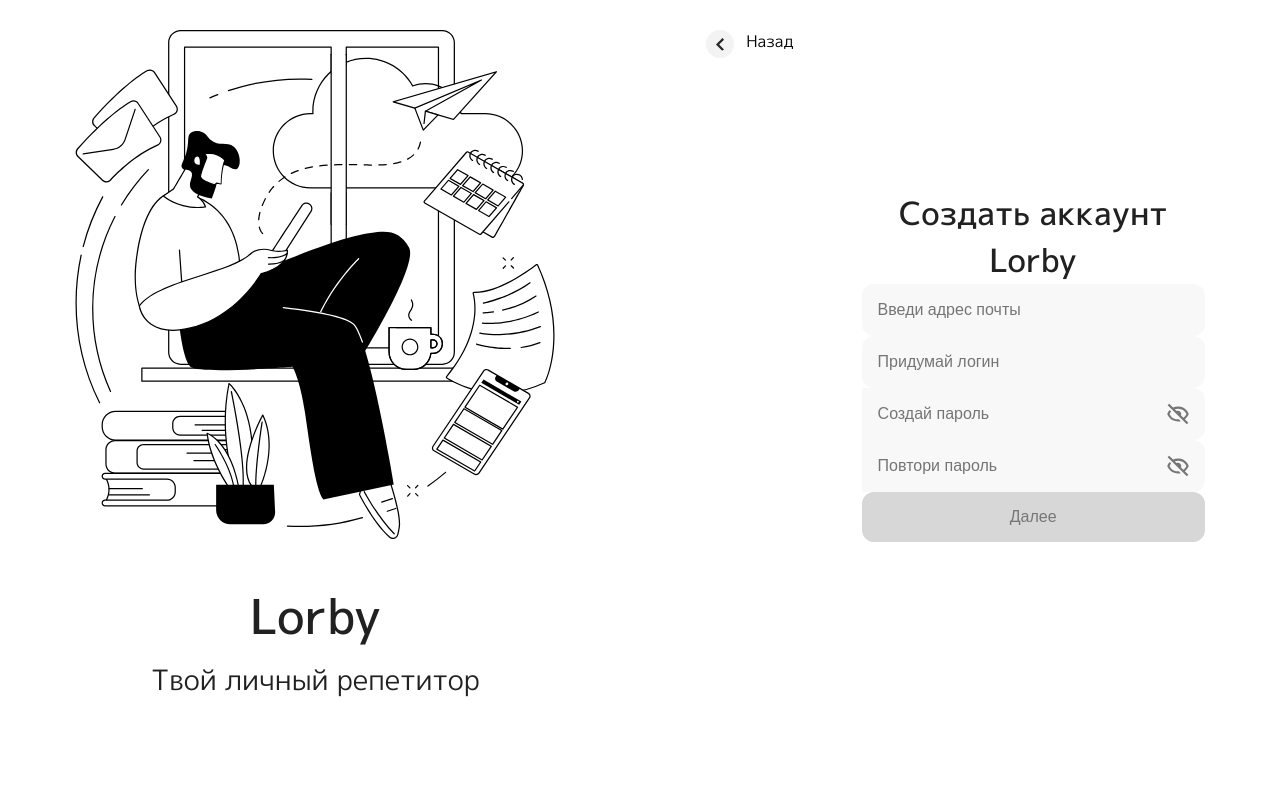
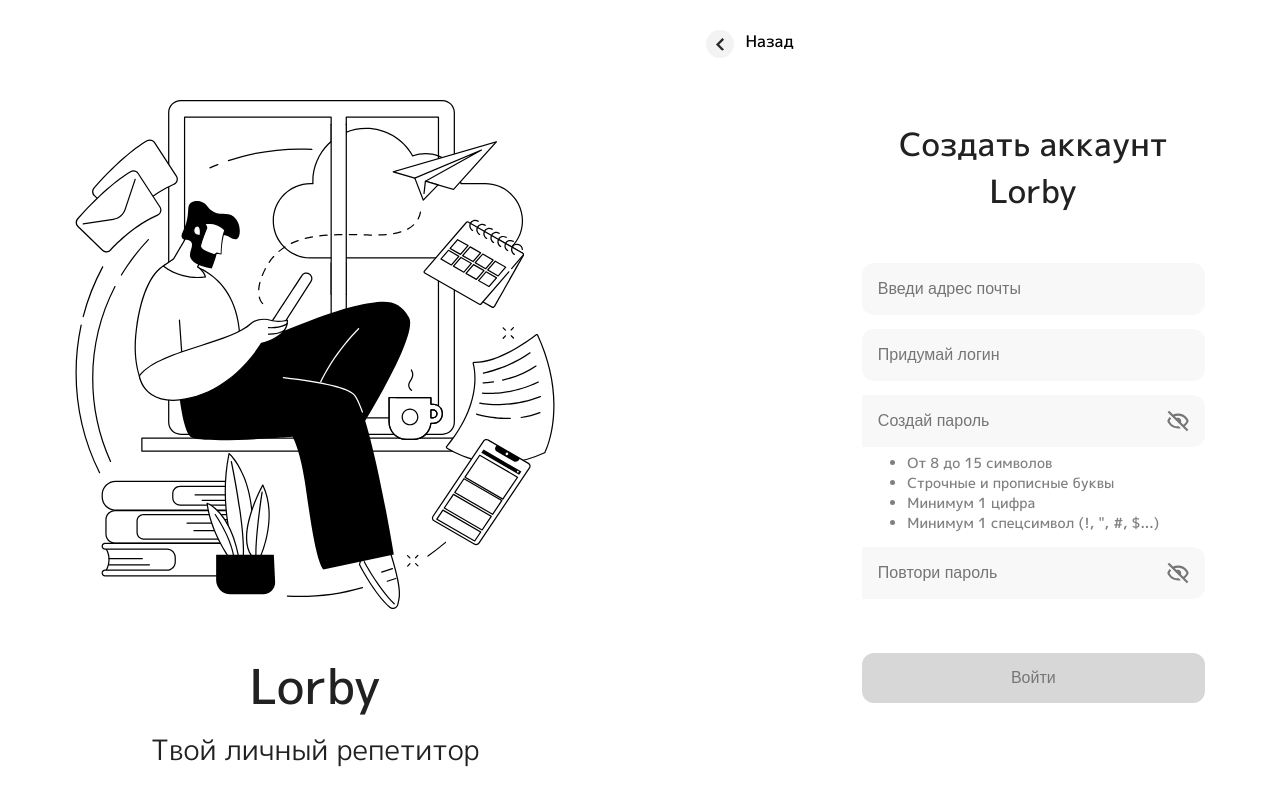
Before and after one commit to ElamanZ/neobis-front-auth, a React (Vite) app: page /register in a window 1280 px wide. Built offline with nearby package versions, Linux system fonts and the light colour scheme.

Commit message:
Done Input validation for RegisterPage

```diff
--- a/package.json
+++ b/package.json
@@ -10,14 +10,20 @@
     "preview": "vite preview"
   },
   "dependencies": {
+    "@emotion/react": "^11.11.1",
+    "@emotion/styled": "^11.11.0",
     "@fortawesome/fontawesome-svg-core": "^6.5.0",
     "@fortawesome/free-solid-svg-icons": "^6.5.0",
     "@fortawesome/react-fontawesome": "^0.2.0",
+    "@mui/icons-material": "^5.14.19",
+    "@mui/material": "^5.14.19",
     "@reduxjs/toolkit": "^1.9.7",
     "react": "^18.2.0",
     "react-dom": "^18.2.0",
+    "react-hook-form": "^7.48.2",
     "react-redux": "^8.1.3",
     "react-router-dom": "^6.20.0",
+    "react-toastify": "^9.1.3",
     "sass": "^1.69.5"
   },
   "devDependencies": {
--- a/src/components/UI/Input/input.module.scss
+++ b/src/components/UI/Input/input.module.scss
@@ -1,12 +1,3 @@
 .input {
-  padding: 13px 16px;
-  border-radius: 12px;
-  width: 343px;
-  height: 52px;
-  background: #F8F8F8;
-  outline: none ;
-  border: none;
-  font-weight: 500;
-  font-size: 16px;
-  color: #212121;
+
 }
--- a/src/components/UI/backBtn/backBtn.module.scss
+++ b/src/components/UI/backBtn/backBtn.module.scss
@@ -4,6 +4,7 @@
   color: #000000;
   justify-content: start;
   align-items: start;
+  font-weight: 500;
   .backBtn_img {
     border-radius: 50%;
     background-color: rgba(192, 192, 192, 0.2);
--- a/src/pages/LoginPage/LoginPage.jsx
+++ b/src/pages/LoginPage/LoginPage.jsx
@@ -1,11 +1,25 @@
-import React from 'react';
+import React, {useState} from 'react';
 import stayAtHome from '../../assets/images/Stay at home.svg'
 import styles from './loginPage.module.scss'
-import Input from "../../components/UI/Input/input.jsx";
-import InputPassword from "../../components/UI/inputPassword/inputPassword.jsx";
-import Button from "../../components/UI/button/button.jsx";
+import eyeIcon from "../../assets/images/eyeIcon.svg";
+import eyeIconNoVisib from "../../assets/images/eyeIconVisib.svg";
 import {Link} from "react-router-dom";
+import {ToastContainer, toast} from "react-toastify";
+import 'react-toastify/dist/ReactToastify.css'
 function LoginPage(props) {
+
+    const notification = () => toast.error("Не верный логин или пароль!")
+
+    const [password, setPassword] = useState('');
+    const [showPassword, setShowPassword] = useState(false);
+    const togglePasswordVisibility = () => {
+        setShowPassword(!showPassword);
+    };
+    const inputType = showPassword ? 'text' : 'password';
+    const handleChange = (e) => {
+        setPassword(e.target.value);
+    };
+
     return (
         <div className="container">
             <div className={styles.loginBlock}>
@@ -15,19 +29,45 @@
                     <p>Твой личный репетитор</p>
                 </div>
                     <div className={styles.loginBlock__welcom}>
-                    <h2>Вэлком бэк!</h2>
-                    <div className={styles.input}>
-                        <Input placeholder="Введи туда-сюда логин"/>
-                    </div>
+                        <h2>Вэлком бэк!</h2>
+                            <input type="email" placeholder="Введи туда-сюда логин" className={styles.inputLogin}/>
+                            <div className={styles.inputPasswordBlock}>
+                                <input
+                                    type={inputType}
+                                    placeholder='Пароль (тоже введи)'
+                                    className={styles.inputPassword}
+                                    onChange={handleChange}
+                                    value={password}
+                                />
+                                <img
+                                    src={showPassword ? eyeIcon : eyeIconNoVisib}
+                                    alt="eyeIcon"
+                                    onClick={togglePasswordVisibility}
+                                    className={styles.inputImg}
+                                />
+                            </div>
+                            <button className={styles.button} onClick={notification}>
+                                Войти
+                            </button>
 
-                    <InputPassword placeholder="Пароль (тоже введи)"/>
-                    <div className={styles.button}>
-                        <Button buttonText="Войти"/>
-                    </div>
-
-                    <Link to='/register'>
-                        <p>У меня еще нет аккаунта</p>
-                    </Link>
+                            <Link to='/register'>
+                                <p>У меня еще нет аккаунта</p>
+                            </Link>
+                        <ToastContainer
+                            position="top-right"
+                            autoClose={5000}
+                            closeOnClick
+                            hideProgressBar={true}
+                            pauseOnFocusLoss
+                            draggable
+                            pauseOnHover
+                            theme="light"
+                            style={{
+                                right: '18em',
+                                width: '343px',
+                                height: '54px',
+                            }}
+                        />
                 </div>
             </div>
         </div>
--- a/src/pages/RegisterPage/RegisterPage.jsx
+++ b/src/pages/RegisterPage/RegisterPage.jsx
@@ -1,32 +1,124 @@
-import React from 'react';
+import React, {useState} from 'react';
 import stayAtHome from "../../assets/images/Stay at home.svg";
-import styles from "../LoginPage/loginPage.module.scss";
-import stylesTwo from "../RegisterPage/registerPage.module.scss";
+import styles from "../RegisterPage/registerPage.module.scss";
 import BackBtn from "../../components/UI/backBtn/backBtn.jsx";
-import Input from "../../components/UI/Input/input.jsx";
-import InputPassword from "../../components/UI/inputPassword/inputPassword.jsx";
-import Button from "../../components/UI/button/button.jsx";
+import { useForm } from "react-hook-form";
+import eyeIcon from "../../assets/images/eyeIcon.svg";
+import eyeIconNoVisib from "../../assets/images/eyeIconVisib.svg";
 
 function RegisterPage(props) {
+
+    const {
+        register,
+        handleSubmit,
+        formState: { errors },
+        watch,
+    } = useForm();
+
+    const onSubmit = (data) => {
+        console.log(data);
+    };
+
+    const password = watch('password', '');
+    const passwordConfirmation = watch('passwordConfirmation', '');
+
+    const [showPassword, setShowPassword] = useState(false);
+    const [showPasswordSecond, setShowPasswordSecond] = useState(false);
+    const togglePasswordVisibility = () => {
+        setShowPassword(!showPassword);
+    };
+    const togglePasswordVisibilitySecond = () => {
+        setShowPasswordSecond(!showPasswordSecond);
+    };
+
+    const passwordInputType = showPassword ? 'text' : 'password';
+    const passwordInputTypeSecond = showPasswordSecond ? 'text' : 'password';
+
+    const isValidLength = password.length >= 8 && password.length <= 15;
+    const hasLowerAndUpper = /(?=.*[a-zа-я])(?=.*[A-ZА-Я])/.test(password);
+    const hasNumber = /\d/.test(password);
+    const hasSpecialChar = /[!@#$%^&*()_+\-=\[\]{};':"\\|,.<>\/?]/.test(password);
+    const isPasswordMatch = password === passwordConfirmation;
+
+    const isPasswordValid = () => {
+        return isValidLength && hasLowerAndUpper && hasNumber && hasSpecialChar && isPasswordMatch;
+    };
+
     return (
         <div className='container'>
-            <div className={stylesTwo.registerBlock}>
-                <div className={styles.loginBlock__image}>
+            <div className={styles.registerBlock}>
+                <div className={styles.registerBlock__image}>
                     <img src={stayAtHome} alt="stay-at-home logo"/>
                     <h1>Lorby</h1>
                     <p>Твой личный репетитор</p>
                 </div>
-                <div className={stylesTwo.registerBlock__right}>
-                    <div className={stylesTwo.registerBlock__backBtn}>
+                <div className={styles.registerBlock__right}>
+                    <div className={styles.registerBlock__backBtn}>
                         <BackBtn/>
                     </div>
-                    <div className={stylesTwo.registerBlock__createAcc}>
+                    <div className={styles.registerBlock__createAcc}>
                         <h2>Создать аккаунт <br/>Lorby</h2>
-                        <Input placeholder="Введи адрес почты"/>
-                        <Input placeholder="Придумай логин"/>
-                        <InputPassword placeholder="Создай пароль"/>
-                        <InputPassword placeholder="Повтори пароль"/>
-                        <Button buttonText="Далее" disabled={true}/>
+
+                        <form onSubmit={handleSubmit(onSubmit)} className={styles.registerBlock__form}>
+                            <div style={{ marginTop: '48px', marginBottom: '14px'}}>
+                                <input {...register('email')} type="email" placeholder="Введи адрес почты" className={styles.inputReg}/>
+                            </div>
+                            <input {...register('login')} placeholder="Придумай логин" className={styles.inputReg}/>
+                            <div className={styles.inputPasswordBlock}>
+
+                                <input
+                                    {...register('password')}
+                                    placeholder="Создай пароль"
+                                    className={styles.inputPassword}
+                                    type={passwordInputType}
+
+                                />
+                                <img
+                                    src={showPassword ? eyeIcon : eyeIconNoVisib}
+                                    alt="eyeIcon"
+                                    onClick={togglePasswordVisibility}
+                                    className={styles.inputImg}
+                                />
+                            </div>
+                            <ul className={styles.inputvalidation}>
+                                <li style={{ color: !isValidLength && password !== "" ? 'red' : errors.exampleRequired ? 'red' : password !== '' ? 'green' : 'gray' }}>
+                                    От 8 до 15 символов
+                                </li>
+                                <li style={{ color: !hasLowerAndUpper && password !== "" ? 'red' : errors.exampleRequired ? 'red' : password !== '' ? 'green' : 'gray' }}>
+                                    Строчные и прописные буквы
+                                </li>
+                                <li style={{ color: !hasNumber && password !== "" ? 'red' : errors.exampleRequired ? 'red' : password !== '' ? 'green' : 'gray' }}>
+                                    Минимум 1 цифра
+                                </li>
+                                <li style={{ color: !hasSpecialChar && password !== "" ? 'red' : errors.exampleRequired ? 'red' : password !== '' ? 'green' : 'gray' }}>
+                                    Минимум 1 спецсимвол (!, ", #, $...)
+                                </li>
+                            </ul>
+
+                            <div className={styles.inputPasswordBlock}>
+                                <input
+                                    {...register('passwordConfirmation')}
+                                    placeholder="Повтори пароль"
+                                    className={styles.inputPassword}
+                                    type={passwordInputTypeSecond}
+                                />
+
+                                <img
+                                    src={showPasswordSecond ? eyeIcon : eyeIconNoVisib}
+                                    alt="eyeIcon"
+                                    onClick={togglePasswordVisibilitySecond}
+                                    className={styles.inputImg}
+                                />
+                            </div>
+
+
+                            <button disabled={!isPasswordValid() || password !== passwordConfirmation}
+                                    className={!isPasswordValid() || password !== passwordConfirmation? styles.buttonDisabled : styles.button}
+                                    type="submit"
+                            >
+                                Войти
+                            </button>
+                        </form>
                     </div>
                 </div>
 
--- a/src/pages/RegisterPage/registerPage.module.scss
+++ b/src/pages/RegisterPage/registerPage.module.scss
@@ -2,13 +2,29 @@
   display: flex;
   justify-content: space-around;
   margin: 30px 0;
+  h2{
+    text-align: center ;
+  }
 }
 .registerBlock__createAcc {
-  text-align: center;
+  margin-top: 70px;
   display: flex;
-  align-items: center;
   flex-direction: column;
   justify-content: center;
+}
+.registerBlock__image {
+  margin-top: 70px;
+  display: flex;
+  flex-direction: column;
+  align-items: center;
+  img{
+    width: 480px;
+    height: 510px;
+  }
+  p {
+    font-size: 28px;
+    color: #212121;
+  }
 }
 .registerBlock__right {
   display: flex;
@@ -18,3 +34,76 @@
   display: flex;
   align-items: start;
 }
+.registerBlock__form {
+  display: flex;
+  justify-content: center;
+  align-items: center;
+  flex-direction: column;
+}
+.inputReg {
+  padding: 13px 16px;
+  border-radius: 12px;
+  width: 343px;
+  height: 52px;
+  background: #F8F8F8;
+  outline: none ;
+  border: none;
+  font-weight: 500;
+  font-size: 16px;
+  color: #212121;
+}
+.inputPassword {
+  padding: 13px 16px;
+  outline: none ;
+  border: 12px;
+  font-weight: 500;
+  font-size: 16px;
+  background-color: #F8F8F8;
+  color: #212121;
+  width: 305px;
+  height: 52px;
+}
+.inputPasswordBlock{
+  display: flex;
+  align-items: center;
+  border-radius: 12px;
+  width: 343px;
+  height: 52px;
+  background: #F8F8F8;
+  margin: 14px 0 6px;
+}
+.inputvalidation {
+  font-weight: 500;
+  font-size: 14px;
+}
+
+.inputImg {
+  cursor: pointer;
+}
+
+.button {
+  margin: 48px 0;
+  width: 343px;
+  height: 50px;
+  background: #292929;
+  color: #FFFFFF;
+  border: none;
+  outline: none;
+  border-radius: 12px;
+  cursor: pointer;
+  font-size: 16px;
+  font-weight: 500;
+}
+.buttonDisabled {
+  margin: 48px 0;
+  width: 343px;
+  height: 50px;
+  background: #D7D7D7;
+  color: #767676;
+  border: none;
+  outline: none;
+  border-radius: 12px;
+  cursor: pointer;
+  font-size: 16px;
+  font-weight: 500;
+}
```
Also changed, not shown: src/pages/LoginPage/loginPage.module.scss (+46 -3 lines), 1 other file (tests, documents, lock files or other folders).
